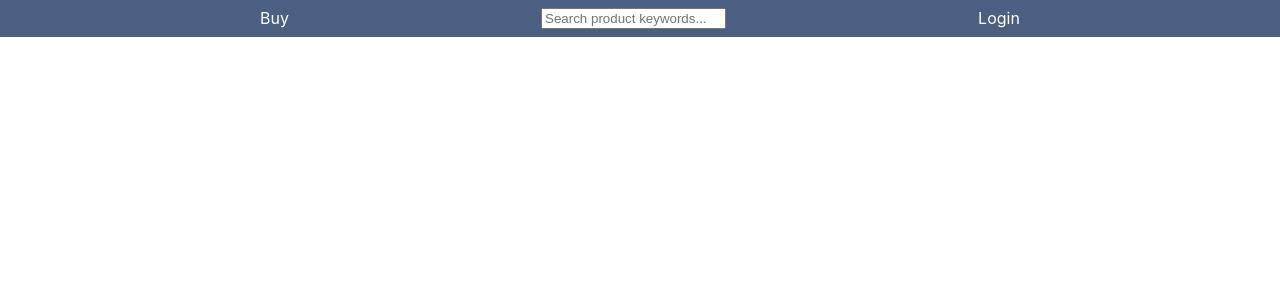
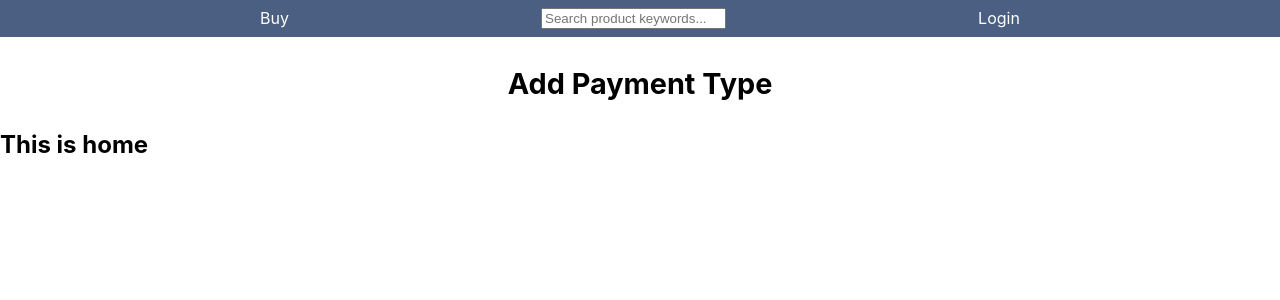
Before and after one commit to sampita/bangazon-client-virtual-magicians-1, a React (Create React App) app in the folder bangazon-react-app/: page /paymentform in a window 1280 px wide. Shown: the top 300 px of the page. Built offline with nearby package versions, Linux system fonts and the light colour scheme.

Commit message:
started payment form

```diff
--- a/bangazon-react-app/src/ApplicationViews.js
+++ b/bangazon-react-app/src/ApplicationViews.js
@@ -5,6 +5,7 @@ import SellForm from './components/home/OrderForm'
 import Location from './components/home/Location'
 import Register from './components/auth/register.js';
 import UserProfile from './components/home/UserProfile.js';
+import UserPaymentForm from './components/home/UserPaymentForm.js';
 
 
 
@@ -37,6 +38,10 @@ class ApplicationViews extends Component {
                 <Route exact path="/location" render={(props) => {
                     return <Location />
                 }} />
+
+                <Route exact path="/paymentform" render={(props) => {
+                    return <UserPaymentForm />
+                }} />
             </React.Fragment>
         )
     }
--- a/bangazon-react-app/src/components/home/UserProfile.js
+++ b/bangazon-react-app/src/components/home/UserProfile.js
@@ -1,4 +1,5 @@
 import React, { Component } from 'react'
+import { Link } from "react-router-dom";
 import user_icon from '../../images/user_icon.png'
 import './UserProfile.css'
 import APIManager from '../../modules/APIManager'
@@ -37,7 +38,7 @@ class UserProfile extends Component {
                     <p className="flexEl">{this.state.first_name} {this.state.last_name}</p>
                     <p className="flexEl">Member since {this.state.date_joined}</p>
                     <button className="flexEl profileButton">My Orders</button>
-                    <button className="flexEl profileButton">Add/Edit Payment Types</button>
+                    <button className="flexEl profileButton"><Link to="/paymentform">Add/Edit Payment Types</Link></button>
                 </main>
             </>
         )
```
